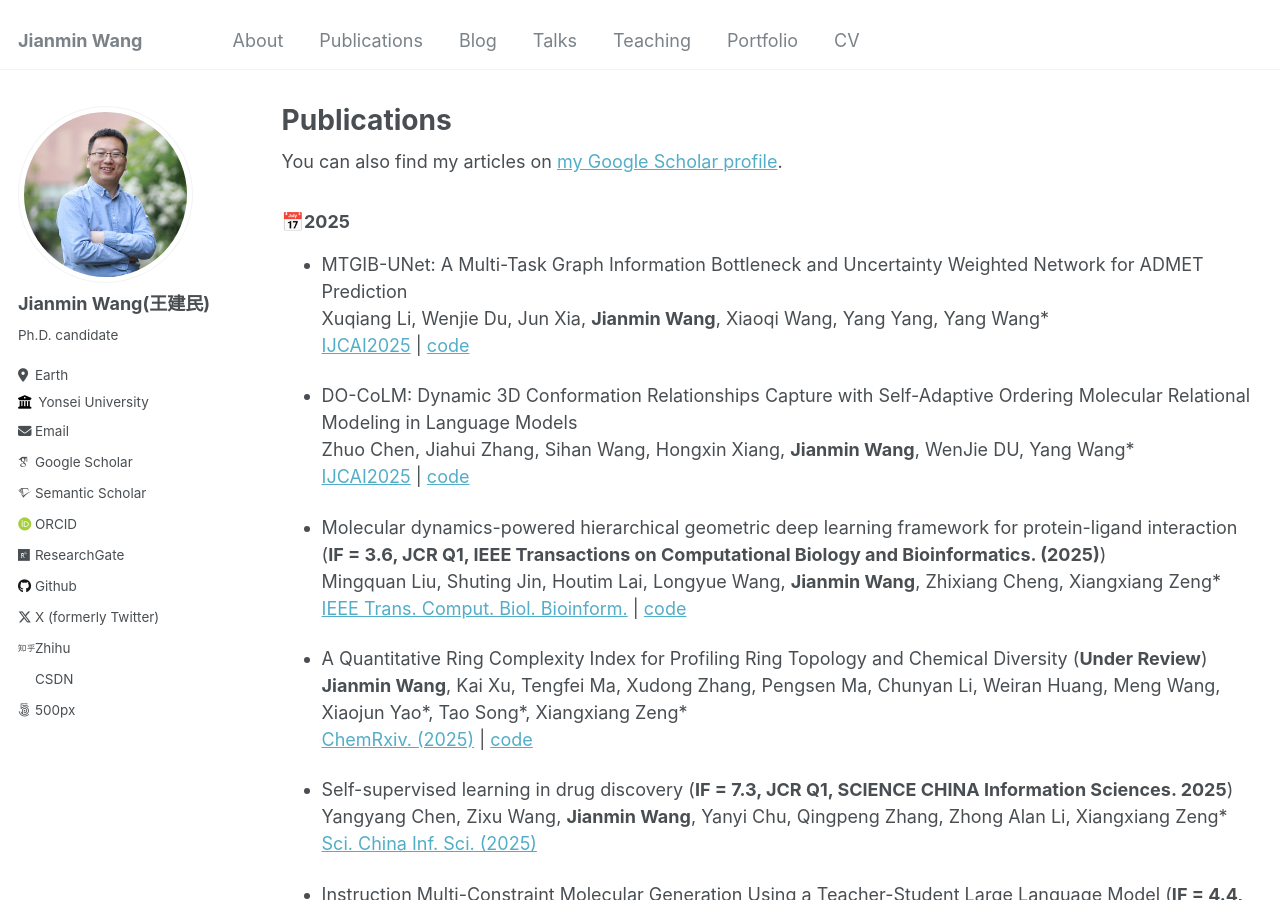
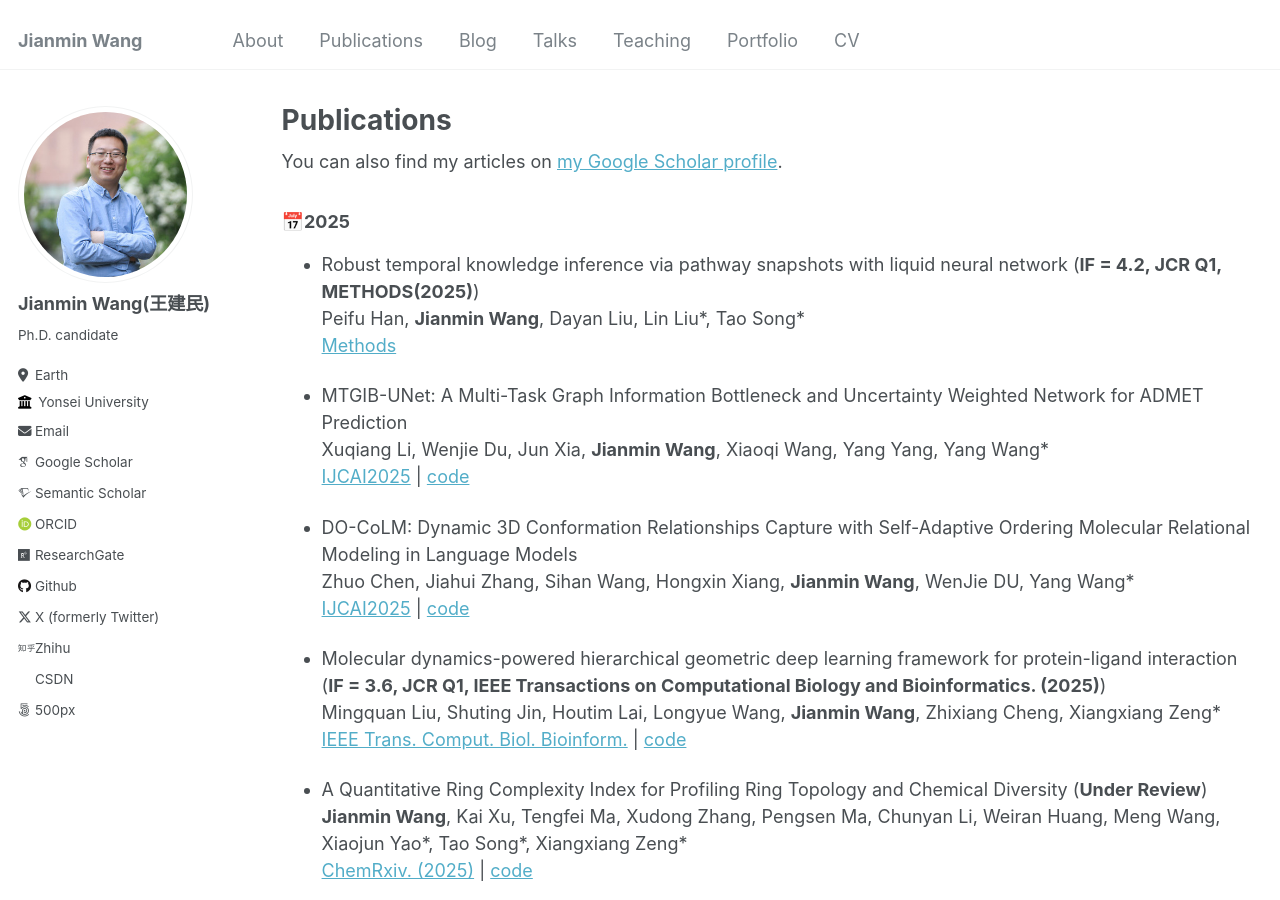
Before and after one commit to Jianmin2drugai/Jianmin2drugai.github.io, a Jekyll site: the page built from _pages/publications.md, in a window 1280 px wide and 900 px high. Built offline with Jekyll 4.4.1, drawn with Linux system fonts in a browser that asks for light colours; some web fonts are replaced.

Commit message:
Update publications.md

```diff
--- a/_pages/publications.md
+++ b/_pages/publications.md
@@ -16,6 +16,10 @@ author_profile: true
 {% endfor %}
 
 ### &#x1F4C5;2025
+
+*   Robust temporal knowledge inference via pathway snapshots with liquid neural network (**IF = 4.2, JCR Q1, METHODS(2025)**)
+    Peifu Han, **Jianmin Wang**, Dayan Liu, Lin Liu\*, Tao Song\*
+    [Methods](https://doi.org/10.1016/j.ymeth.2025.05.003)
 
 *   MTGIB-UNet: A Multi-Task Graph Information Bottleneck and Uncertainty Weighted Network for ADMET Prediction
     Xuqiang Li, Wenjie Du, Jun Xia, **Jianmin Wang**, Xiaoqi Wang, Yang Yang, Yang Wang\*
```
